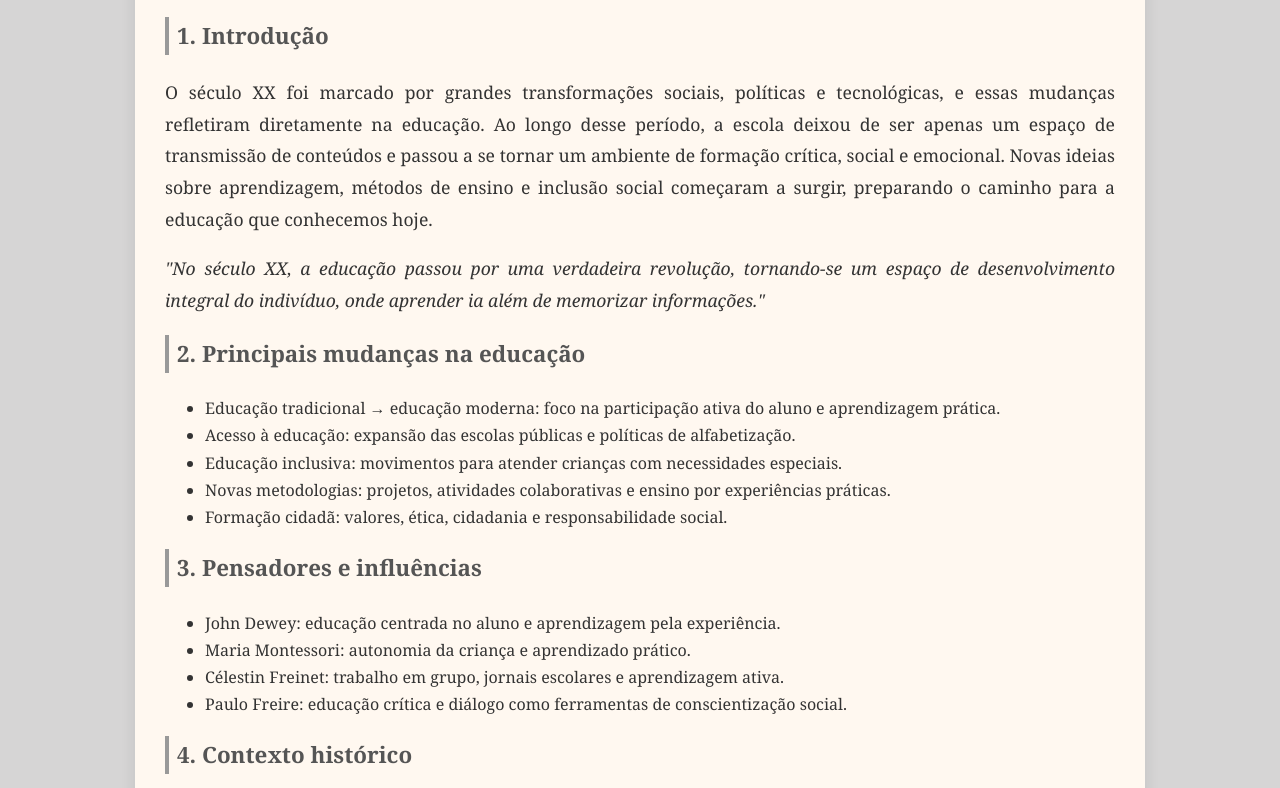
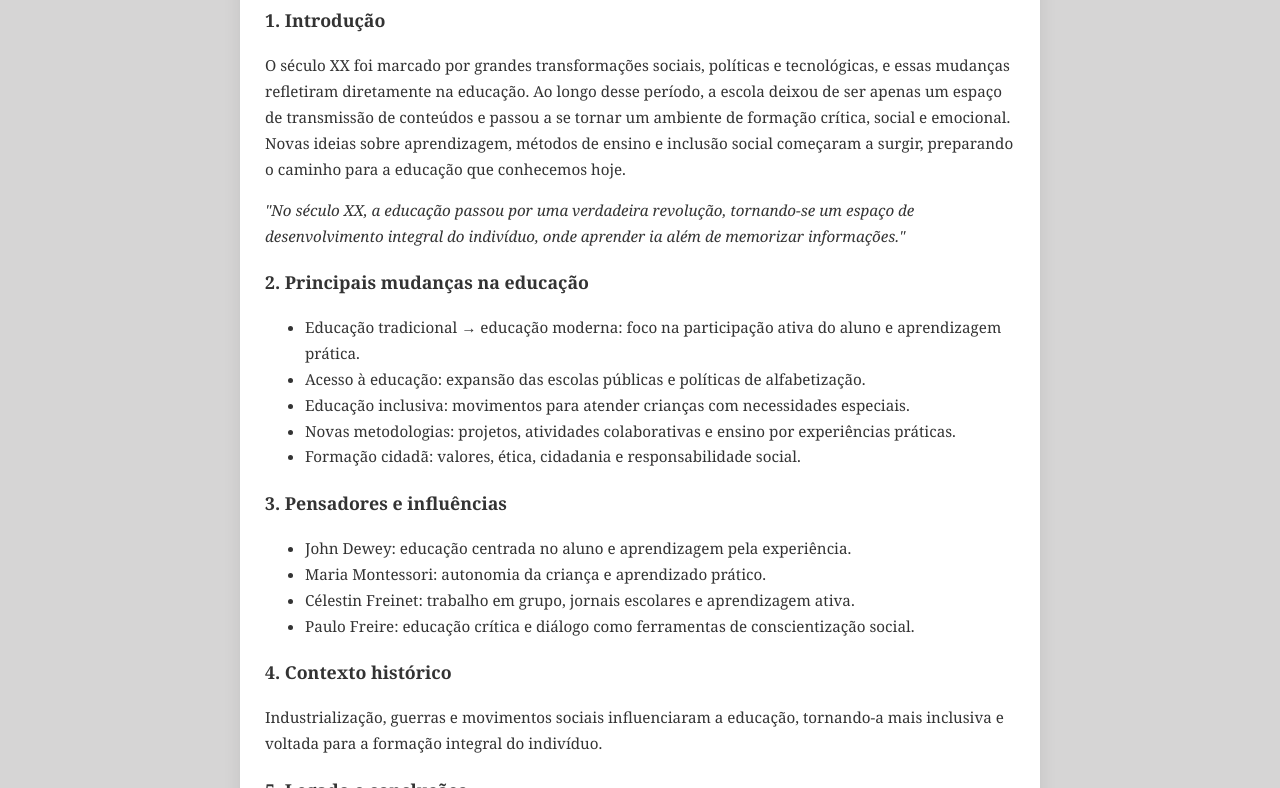
Before and after one commit to Yasmin0501/Educa-o-Nova, a plain HTML site: page sec.html in a window 1280 px wide. Shown: the part 360-1148 px from the top of the page. Drawn offline with Linux system fonts and the light colour scheme.

Commit message:
Atualizando freinet.html, index.html, piaget.html e sec.html

```diff
--- a/sec.html
+++ b/sec.html
@@ -13,7 +13,7 @@
   </header>
 
   <!-- Conteúdo centralizado no mesmo tamanho das outras páginas -->
-   <section class="conteudo">
+  <div class="academicas">
     <h2>Educação no Século XX</h2>
 
     <h3>1. Introdução</h3>
@@ -47,6 +47,6 @@
     <div style="text-align: center; margin-top: 30px;">
       <a href="index.html" class="botao">← Voltar</a>
     </div>
-  </section>
+  </div>
 </body>
 </html>
```
Also changed, not shown: freinet.html (+1 -1 lines), index.html (+1 -1 lines), piaget.html (+1 -1 lines).
